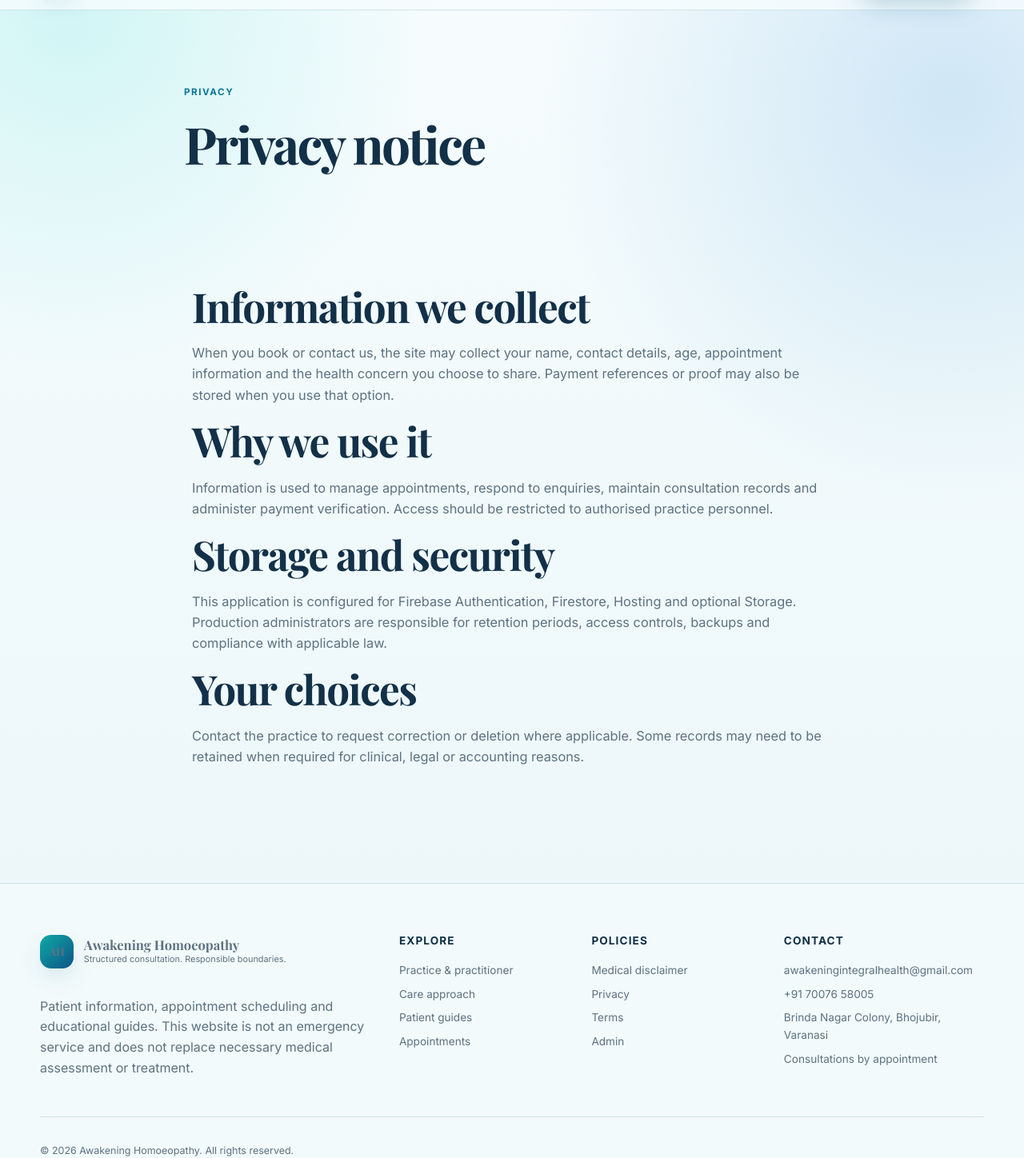
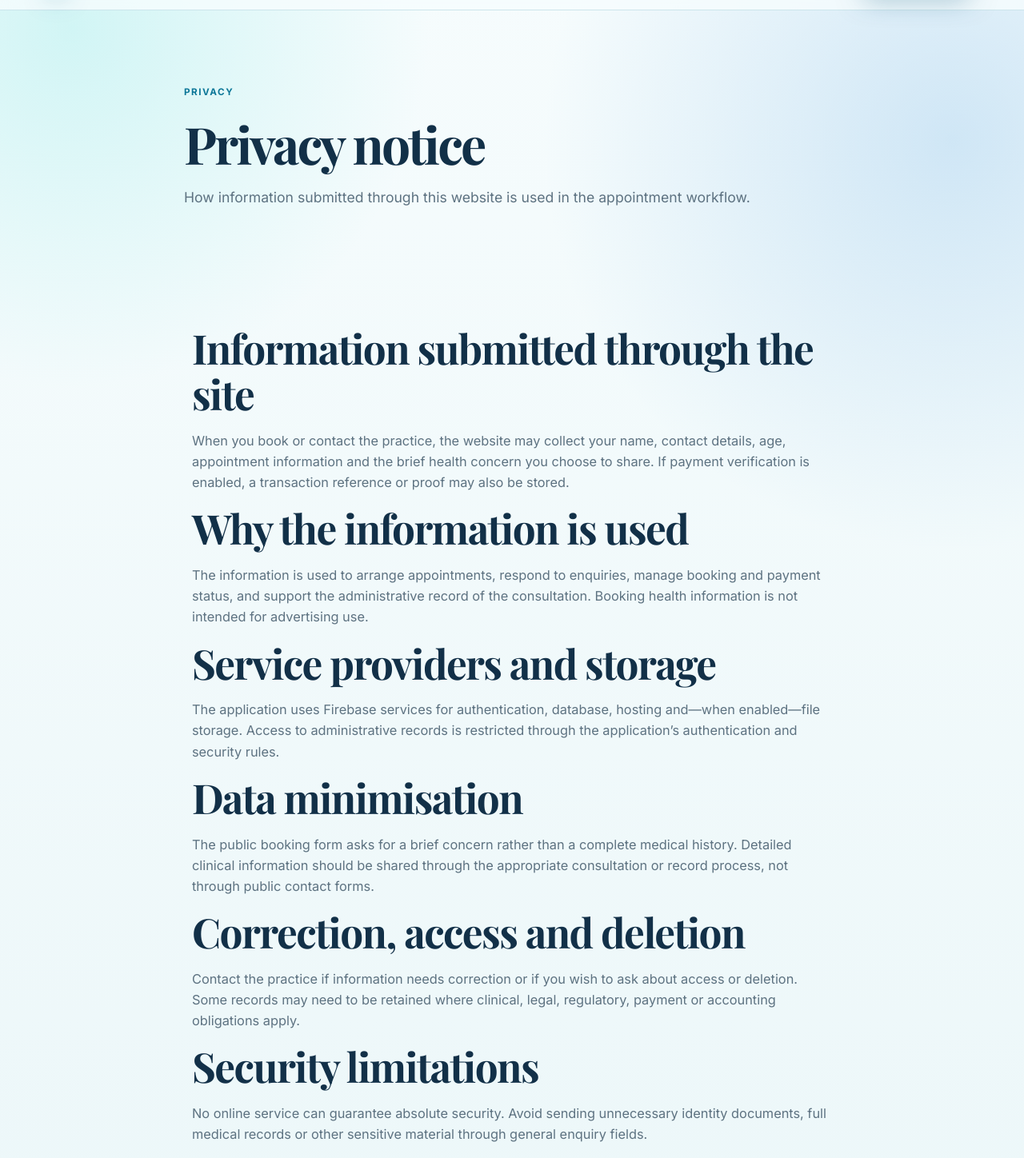
Before and after one commit to paritoshsingh0207/awakening-homeopathy, a React (Vite) app: page /privacy in a window 1280 px wide. Shown: the part 64-1512 px from the top of the page at 80% size. Built offline with nearby package versions, Linux system fonts and the light colour scheme; no server answers.

Commit message:
Expand website privacy notice

```diff
--- a/src/pages/Privacy.tsx
+++ b/src/pages/Privacy.tsx
@@ -1,2 +1,39 @@
-import Layout from "../components/Layout"; import { useSEO } from "../lib/seo";
-export default function Privacy(){useSEO({title:"Privacy | Awakening Homoeopathy",description:"Privacy information for Awakening Homoeopathy website and booking service.",path:"/privacy"});return <Layout><section className="page-hero"><div className="container narrow"><span className="eyebrow">Privacy</span><h1>Privacy notice</h1></div></section><section className="section"><article className="container prose"><h2>Information we collect</h2><p>When you book or contact us, the site may collect your name, contact details, age, appointment information and the health concern you choose to share. Payment references or proof may also be stored when you use that option.</p><h2>Why we use it</h2><p>Information is used to manage appointments, respond to enquiries, maintain consultation records and administer payment verification. Access should be restricted to authorised practice personnel.</p><h2>Storage and security</h2><p>This application is configured for Firebase Authentication, Firestore, Hosting and optional Storage. Production administrators are responsible for retention periods, access controls, backups and compliance with applicable law.</p><h2>Your choices</h2><p>Contact the practice to request correction or deletion where applicable. Some records may need to be retained when required for clinical, legal or accounting reasons.</p></article></section></Layout>}
+import Layout from "../components/Layout";
+import { useSEO } from "../lib/seo";
+
+export default function Privacy() {
+  useSEO({
+    title: "Privacy | Awakening Homoeopathy",
+    description: "Privacy information for the Awakening Homoeopathy website, enquiries and appointment system.",
+    path: "/privacy",
+  });
+
+  return (
+    <Layout>
+      <section className="page-hero">
+        <div className="container narrow"><span className="eyebrow">Privacy</span><h1>Privacy notice</h1><p>How information submitted through this website is used in the appointment workflow.</p></div>
+      </section>
+      <section className="section">
+        <article className="container prose">
+          <h2>Information submitted through the site</h2>
+          <p>When you book or contact the practice, the website may collect your name, contact details, age, appointment information and the brief health concern you choose to share. If payment verification is enabled, a transaction reference or proof may also be stored.</p>
+
+          <h2>Why the information is used</h2>
+          <p>The information is used to arrange appointments, respond to enquiries, manage booking and payment status, and support the administrative record of the consultation. Booking health information is not intended for advertising use.</p>
+
+          <h2>Service providers and storage</h2>
+          <p>The application uses Firebase services for authentication, database, hosting and—when enabled—file storage. Access to administrative records is restricted through the application’s authentication and security rules.</p>
+
+          <h2>Data minimisation</h2>
+          <p>The public booking form asks for a brief concern rather than a complete medical history. Detailed clinical information should be shared through the appropriate consultation or record process, not through public contact forms.</p>
+
+          <h2>Correction, access and deletion</h2>
+          <p>Contact the practice if information needs correction or if you wish to ask about access or deletion. Some records may need to be retained where clinical, legal, regulatory, payment or accounting obligations apply.</p>
+
+          <h2>Security limitations</h2>
+          <p>No online service can guarantee absolute security. Avoid sending unnecessary identity documents, full medical records or other sensitive material through general enquiry fields.</p>
+        </article>
+      </section>
+    </Layout>
+  );
+}
```
